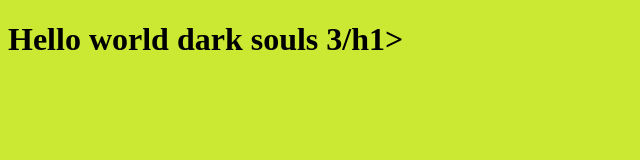
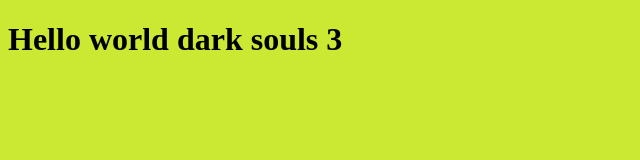
Before and after one commit to Darouich172/goodman, a plain HTML site: page index.html in a window 1280 px wide. Shown: the full height of the page, 0-640 px from the left. Drawn offline with Linux system fonts and the light colour scheme.

Commit message:
new thing

```diff
--- a/index.html
+++ b/index.html
@@ -7,7 +7,7 @@
     <title>Document</title>
 </head>
 <body>
-    <h1>Hello world dark souls 3/h1>
+    <h1>Hello world dark souls 3</h1>
     <script src="./app.js"></script>
 </body>
 </html>
```
